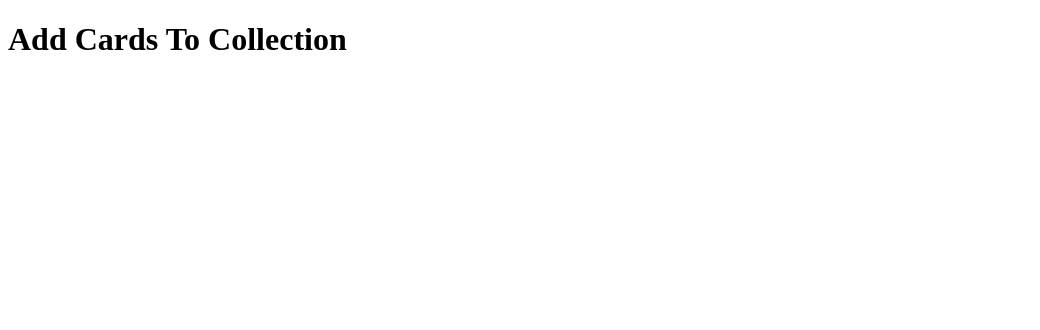
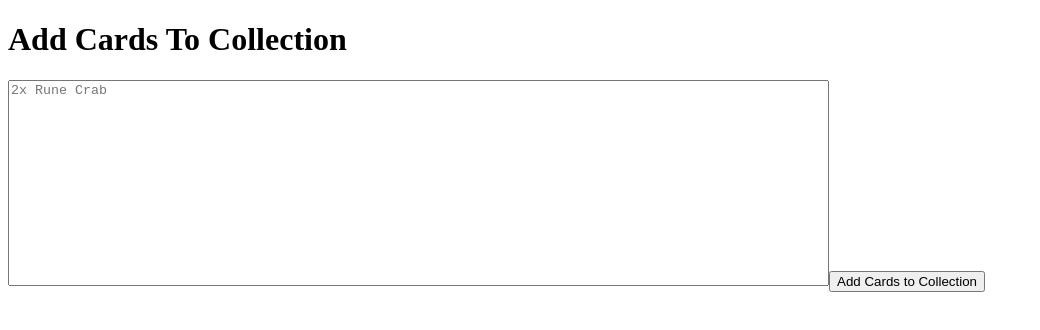
Before and after one commit to Isaacboxall1/Mtg_Deck_Organiser, a Next.js app: page /addcardstocollection in a window 1280 px wide. Shown: the top 330 px of the page, without its empty margins (0-1040 px from the left). Built offline with nearby package versions, Linux system fonts and the light colour scheme.

Commit message:
started adding functionality to take in and format user Input

```diff
--- a/pages/addcardstocollection.js
+++ b/pages/addcardstocollection.js
@@ -3,9 +3,24 @@ import { useState } from 'react';
 export default function AddCardsToCollection() {
 
     const [cardsToAddArray, setCardsToAddArray] = useState([]);
+    const [cardsToAdd, setCardsToAdd] = useState('');
+
+    function handleAddCards() {
+        const cardsToAddArray = cardsToAdd.split('\n').filter(card => card !== '');
+        setCardsToAddArray(cardsToAddArray);
+        console.log(cardsToAddArray);
+    }
+
+    function handleInputChange(event) {
+        setCardsToAdd(event.target.value);
+    }
 
     return (<div >
         <h1>Add Cards To Collection</h1>
+        <form onSubmit={(e)=> e.preventDefault()}>
+        <textarea onChange={(e)=> handleInputChange(e)}placeholder='2x Rune Crab' cols={100} style={{resize:'none', minHeight: '200px', maxHeight: "100%"}} ></textarea>
+        <button type='submit' onClick={handleAddCards}>Add Cards to Collection</button>
+        </form>
         </div>)
 
 }
```
